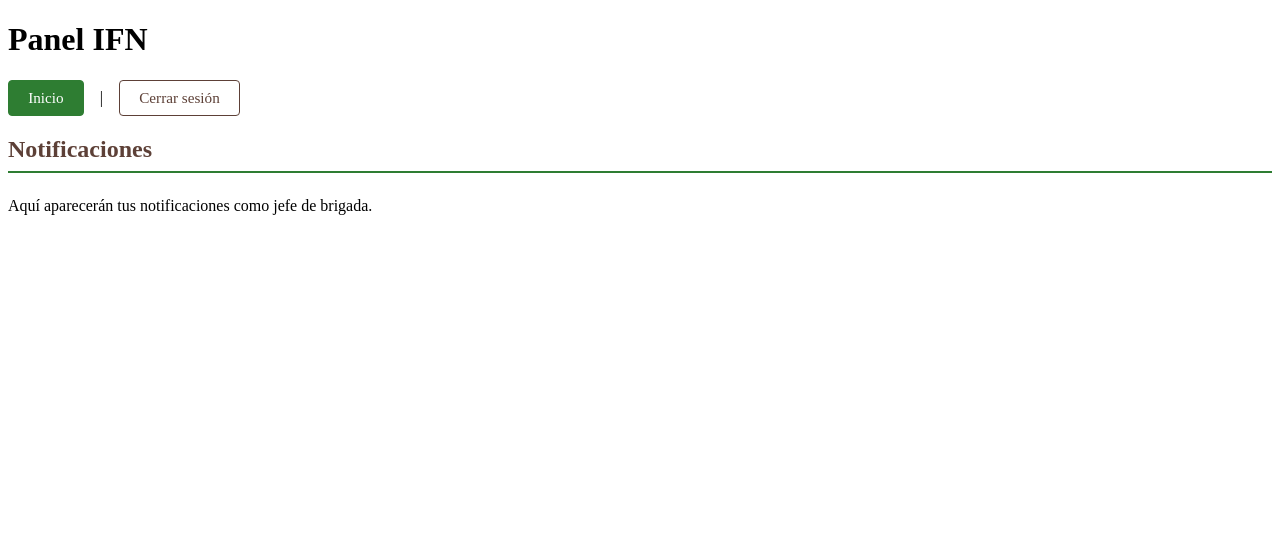
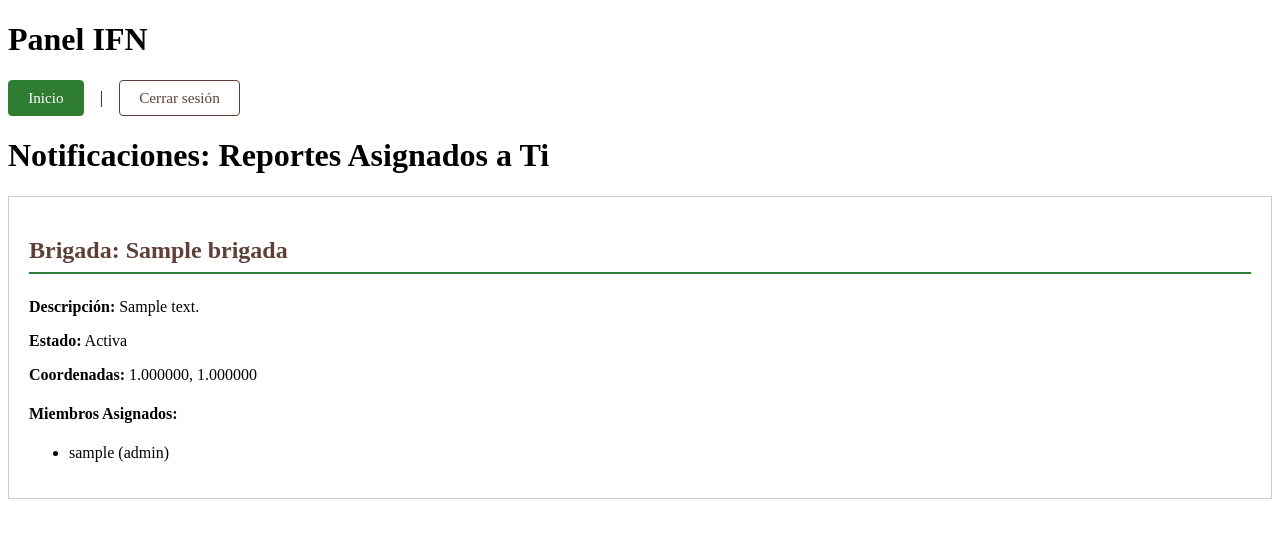
Before and after one commit to JhonMa8/ifn_service, a Django app: page /ver-notificaciones/ in a window 1280 px wide. Shown: the top 538 px of the page. Run offline with Django 5.2, Linux system fonts and the light colour scheme; tables that the repository leaves empty hold one stand-in row (values such as "Sample post").

Commit message:
ver reportes jefe de brigada

```diff
--- a/gestion/templates/gestion/ver_notificaciones.html
+++ b/gestion/templates/gestion/ver_notificaciones.html
@@ -1,5 +1,32 @@
 {% extends "gestion/base.html" %}
+{% load static %}
+
 {% block content %}
-  <h2>Notificaciones</h2>
-  <p>Aquí aparecerán tus notificaciones como jefe de brigada.</p>
+<h1>Notificaciones: Reportes Asignados a Ti</h1>
+
+{% for entrada in datos_reporte %}
+  <div style="margin-bottom: 30px; border: 1px solid #ccc; padding: 20px;">
+    <h2>Brigada: {{ entrada.brigada.nombre }}</h2>
+    <p><strong>Descripción:</strong> {{ entrada.brigada.descripcion|default:"Sin descripción" }}</p>
+    <p><strong>Estado:</strong> {{ entrada.brigada.get_estado_display }}</p>
+    <p><strong>Coordenadas:</strong>
+      {% if entrada.brigada.coordenadas %}
+        {{ entrada.brigada.coordenadas.latitud }}, {{ entrada.brigada.coordenadas.longitud }}
+      {% else %}
+        No asignadas
+      {% endif %}
+    </p>
+
+    <h4>Miembros Asignados:</h4>
+    <ul>
+      {% for miembro in entrada.miembros %}
+        <li>{{ miembro.username }} ({{ miembro.role }})</li>
+      {% empty %}
+        <li>No hay miembros asignados</li>
+      {% endfor %}
+    </ul>
+  </div>
+{% empty %}
+  <p>No tienes brigadas asignadas como jefe.</p>
+{% endfor %}
 {% endblock %}
--- a/gestion/views.py
+++ b/gestion/views.py
@@ -165,8 +165,30 @@ def reportes(request):
 
 from django.shortcuts import render
 
+from django.shortcuts import render
+from .models import Brigada, MiembroBrigada
+from django.db.models import Q
+
 def ver_notificaciones(request):
-    return render(request, 'gestion/ver_notificaciones.html')  # crea esta plantilla también
+    brigadas = Brigada.objects.all()
+    datos_reporte = []
+
+    for brigada in brigadas:
+        miembros = MiembroBrigada.objects.filter(brigada=brigada)
+        datos_reporte.append({
+            "brigada": brigada,
+            "miembros": miembros
+        })
+
+    return render(request, "gestion/ver_notificaciones.html", {
+        "datos_reporte": datos_reporte
+    })
+
+
+
+
+
+
 
 def registro_campo(request):
     return render(request, 'gestion/registro_campo.html')  # crea esta plantilla también
```
